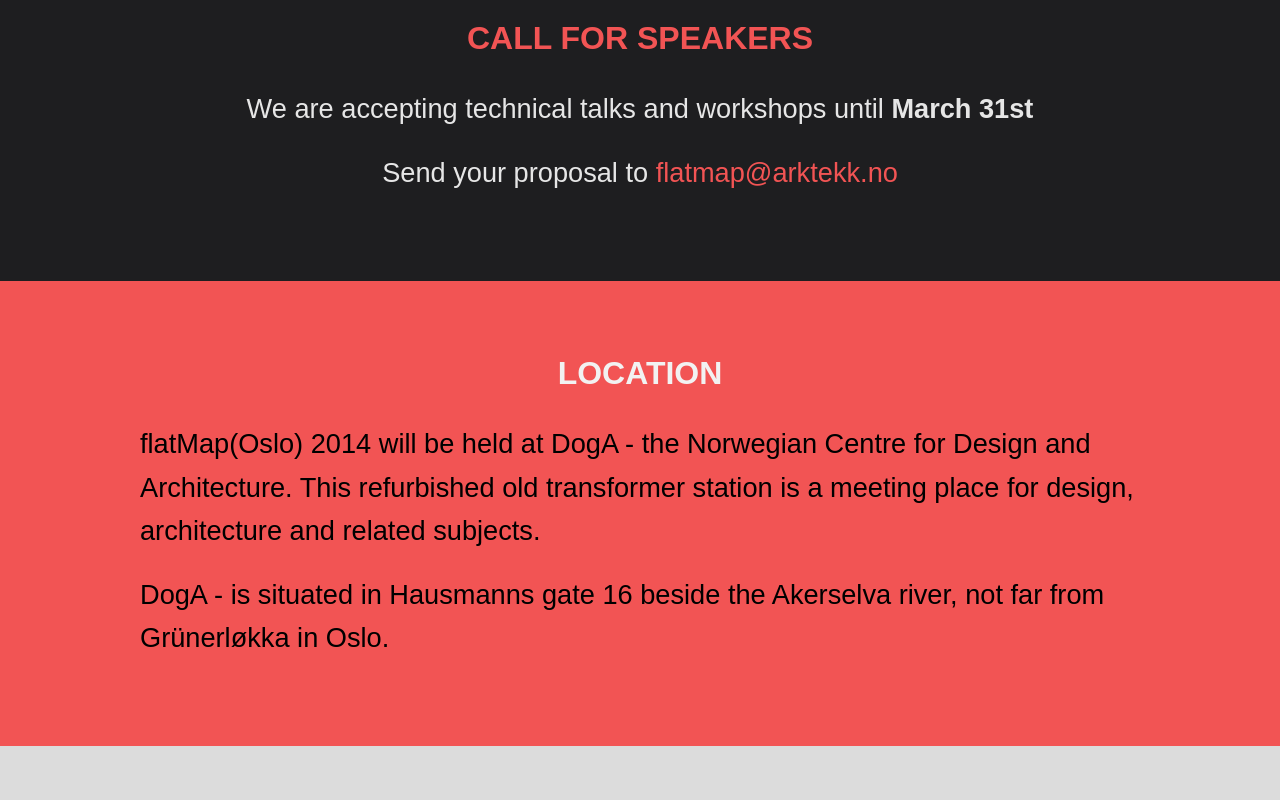
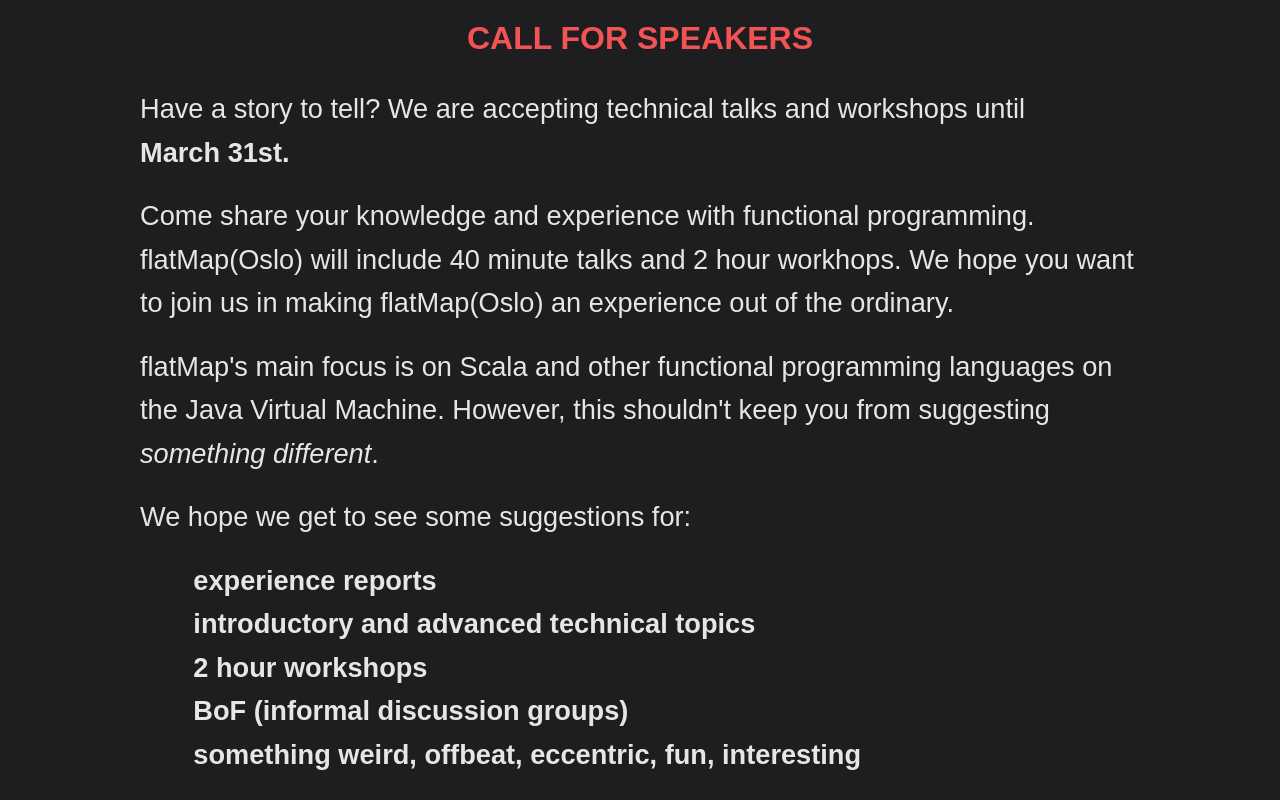
Before and after one commit to flatmaposlo/2015.flatmap.no, a website: page index.html in a window 1280 px wide. Shown: the part 760-1560 px from the top of the page. Drawn offline with Linux system fonts and the light colour scheme.

Commit message:
Added a bit more info about call for speakers

```diff
--- a/index.html
+++ b/index.html
@@ -42,10 +42,34 @@
   </section>
   <a name="call_for_speakers"></a>
   <section class="call_for_speakers">
-    <div class="row text-center">
-      <h3>CALL FOR SPEAKERS</h3>
+    <div class="row">
+      <div class="text-center">
+        <h3>CALL FOR SPEAKERS</h3>
+      </div>
       <p>
-        We are accepting technical talks and workshops until <strong>March 31st</strong>
+        Have a story to tell? We are accepting technical talks and workshops until <br/><strong>March 31st.</strong>
+      </p>
+      <p>
+        Come share your knowledge and experience with functional programming. flatMap(Oslo) will include 40 minute
+        talks and 2 hour workhops. We hope you want to join us in making flatMap(Oslo) an experience out of the
+        ordinary.
+      </p>
+      <p>
+        flatMap's main focus is on Scala and other functional programming languages on the Java Virtual Machine.
+        However, this shouldn't keep you from suggesting <em>something different</em>.
+      </p>
+      <p>
+        We hope we get to see some suggestions for:
+        <ul class="no-bullet">
+          <li>experience reports</li>
+          <li>introductory and advanced technical topics</li>
+          <li>2 hour workshops</li>
+          <li>BoF (informal discussion groups)</li>
+          <li>something weird, offbeat, eccentric, fun, interesting</li>
+        </ul>
+      </p>
+      <br/>
+      <p>
         <p>Send your proposal to <a href="mailto:flatmap@arktekk.no">flatmap@arktekk.no</a></p>
       </p>
     </div>
--- a/scss/app.scss
+++ b/scss/app.scss
@@ -121,6 +121,9 @@
     font-style: "normal";
     font-weight: 700;
   }
+  li {
+    padding-left: 40pt;
+  }
 }
 
 .sponsors {
```
Also changed, not shown: stylesheets/app.css.
